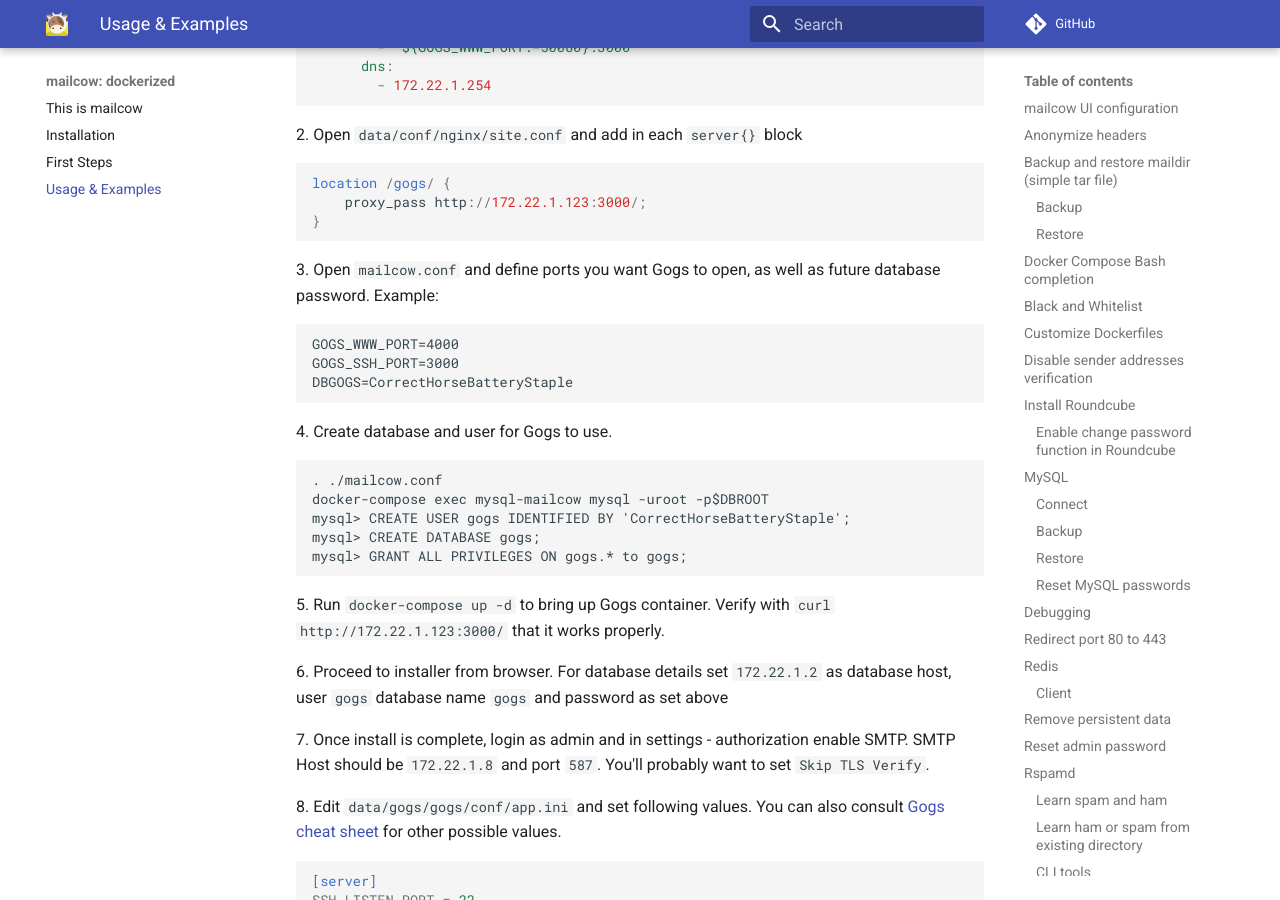
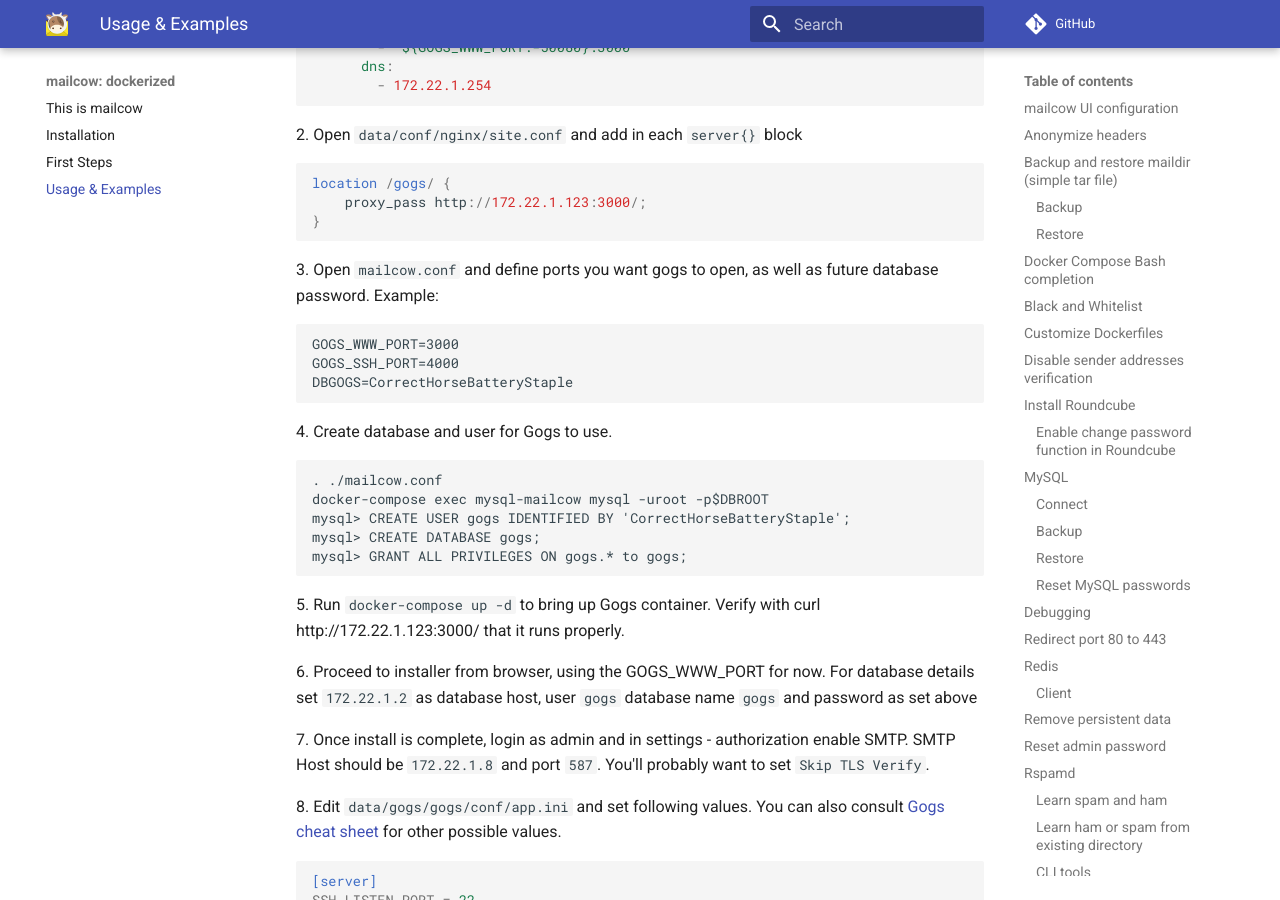
Before and after one commit to mailcow/mailcow-dockerized, an MkDocs documentation site: the page built from docs/u_and_e.md, in a window 1280 px wide and 900 px high, scrolled down 12101 px. Built offline with MkDocs 1.6.1 and Material for MkDocs 9.7.7, drawn with Linux system fonts in a browser that asks for light colours; comment, search, counter and statistics services are not loaded; old or Windows-style settings are respelled for this version of MkDocs.

Commit message:
Update the Gogs instructions and fix the whitespace

````diff
--- a/docs/u_and_e.md
+++ b/docs/u_and_e.md
@@ -549,11 +549,11 @@
 }
 ```
 
-3\. Open `mailcow.conf` and define ports you want Gogs to open, as well as future database password. Example:
+3\. Open `mailcow.conf` and define ports you want gogs to open, as well as future database password. Example:
 
 ```
-GOGS_WWW_PORT=4000
-GOGS_SSH_PORT=3000
+GOGS_WWW_PORT=3000
+GOGS_SSH_PORT=4000
 DBGOGS=CorrectHorseBatteryStaple
 ```
 
@@ -567,9 +567,9 @@
 mysql> GRANT ALL PRIVILEGES ON gogs.* to gogs;
 ```
 
-5\. Run `docker-compose up -d` to bring up Gogs container. Verify with `curl http://172.22.1.123:3000/` that it works properly.
+5\. Run `docker-compose up -d` to bring up Gogs container. Verify with curl http://172.22.1.123:3000/ that it runs properly.
 
-6\. Proceed to installer from browser. For database details set `172.22.1.2` as database host, user `gogs` database name `gogs` and password as set above
+6\. Proceed to installer from browser, using the GOGS_WWW_PORT for now. For database details set `172.22.1.2` as database host, user `gogs` database name `gogs` and password as set above
 
 7\. Once install is complete, login as admin and in settings - authorization enable SMTP. SMTP Host should be `172.22.1.8` and port `587`. You'll probably want to set `Skip TLS Verify`.
 
````
